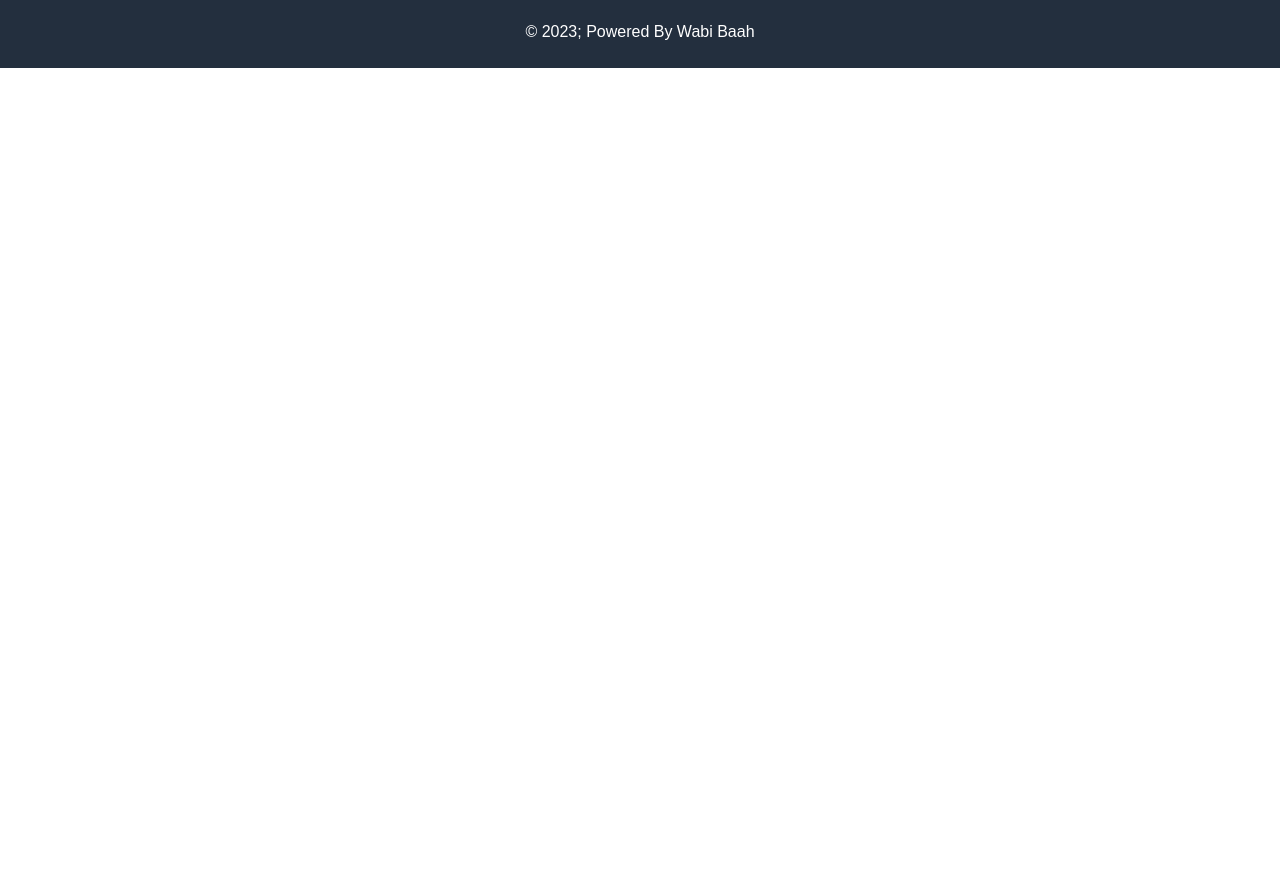
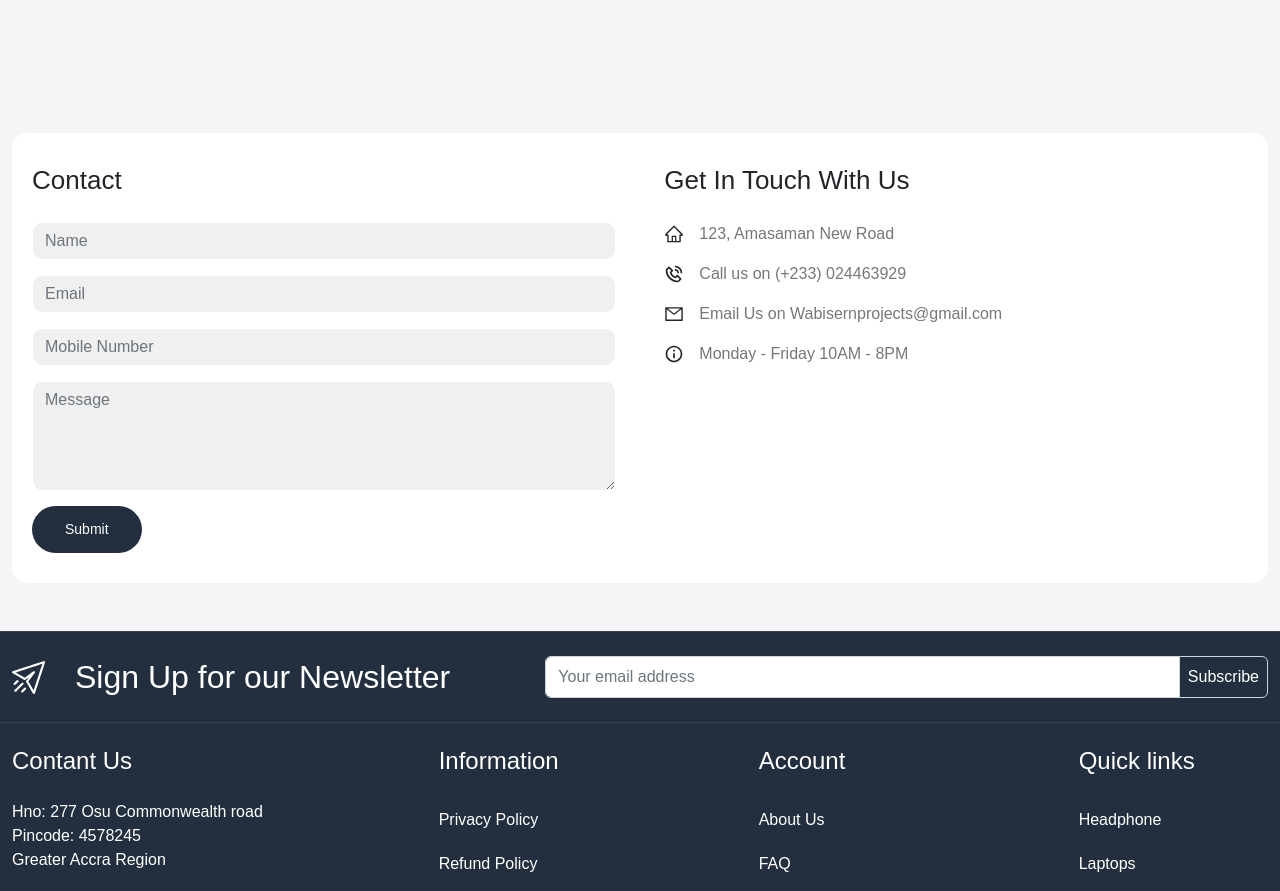
Before and after one commit to wabibaah/developer-corner-ecommerce-frontend, a React (Create React App) app: page /contact in a window 1280 px wide. Shown: the part 660-1551 px from the top of the page. Before the commit the page ends 800 px from the top, so only its background shows below. Built offline with nearby package versions, Linux system fonts and the light colour scheme.

Commit message:
done with the contact us page

```diff
--- a/src/App.css
+++ b/src/App.css
@@ -507,3 +507,34 @@ footer .input-group-text {
   height: auto;
 }
 /* Sorting Grid ends */
+
+/* Contact Us Begins */
+.contact-inner-wrapper {
+  padding: 30px 20px;
+  border-radius: 15px;
+  background-color: #fff;
+  gap: 15px;
+}
+.contact-inner-wrapper > div {
+  width: 48%;
+}
+.contact-title {
+  font-size: 26px;
+  font-weight: 500;
+  line-height: 35px;
+  text-align: left;
+}
+.contact-inner-wrapper form .form-control {
+  background-color: #f0f0f0;
+  border-radius: 10px;
+  border-color: transparent;
+}
+.contact-inner-wrapper ul {
+  list-style: none;
+}
+.contact-inner-wrapper address,
+.contact-inner-wrapper a,
+.contact-inner-wrapper p {
+  color: var(--color-777777);
+}
+/* Contact Us Ends */
--- a/src/pages/Contact.js
+++ b/src/pages/Contact.js
@@ -1,7 +1,112 @@
 import React from "react";
+import Meta from "../components/Meta";
+import BreadCrumb from "../components/BreadCrumb";
+import { AiOutlineHome, AiOutlineMail } from "react-icons/ai";
+import { BiPhoneCall, BiInfoCircle } from "react-icons/bi";
 
 function Contact() {
-  return <div>Contact</div>;
+  return (
+    <>
+      <Meta title="Contact Us" />
+      <BreadCrumb title="Contact Us" />
+      <div className="contact-wrapper py-5 home-wrapper-2">
+        <div className="container-xxl">
+          <div className="row">
+            <div className="col-12">
+              <iframe
+                src=""
+                frameborder="0"
+                width="600"
+                height="400"
+                className="border-0 w-100"
+                loading="lazy"
+                referrerPolicy="no-referrer-when-downgrade"
+                allowFullScreen=""
+              ></iframe>
+            </div>
+            <div className="col-12 mt-5">
+              <div className="contact-inner-wrapper d-flex justify-content-between">
+                <div className="">
+                  <h3 className="contact-title mb-4">Contact</h3>
+                  <form className="d-flex flex-column gap-15" action="">
+                    <div>
+                      <input
+                        type="text"
+                        name=""
+                        id=""
+                        className="form-control"
+                        placeholder="Name"
+                      />
+                    </div>
+                    <div>
+                      <input
+                        type="email"
+                        name=""
+                        id=""
+                        className="form-control"
+                        placeholder="Email"
+                      />
+                    </div>
+                    <div>
+                      <input
+                        type="tel"
+                        name=""
+                        id=""
+                        className="form-control"
+                        placeholder="Mobile Number"
+                      />
+                    </div>
+                    <div>
+                      <textarea
+                        className="w-100 form-control"
+                        name=""
+                        id=""
+                        cols="30"
+                        rows="4"
+                        placeholder="Message"
+                      ></textarea>
+                    </div>
+                    <div>
+                      <button type="submit" className="button border-0">
+                        Submit
+                      </button>
+                    </div>
+                  </form>
+                </div>
+                <div className="">
+                  <h3 className="contact-title mb-4">Get In Touch With Us</h3>
+                  <div className="">
+                    <ul className="ps-0">
+                      <li className="mb-3 d-flex gap-15 align-items-center">
+                        <AiOutlineHome className="fs-5" />
+                        <address className="mb-0">123, Amasaman New Road</address>
+                      </li>
+                      <li className="mb-3 d-flex gap-15 align-items-center">
+                        <BiPhoneCall className="fs-5" />
+                        <a className="mb-0" href="tel:+233244639729">
+                          Call us on (+233) 024463929
+                        </a>
+                      </li>
+                      <li className="mb-3 d-flex gap-15 align-items-center">
+                        <AiOutlineMail className="fs-5" />
+                        <a className="mb-0" href="mailto:wabisernprojects@gmail.com">
+                          Email Us on Wabisernprojects@gmail.com
+                        </a>
+                      </li>
+                      <li className="mb-3 d-flex gap-15 align-items-center">
+                        <BiInfoCircle className="fs-5" />
+                        <p className="mb-0">Monday - Friday 10AM - 8PM</p>
+                      </li>
+                    </ul>
+                  </div>
+                </div>
+              </div>
+            </div>
+          </div>
+        </div>
+      </div>
+    </>
+  );
 }
 
 export default Contact;
```
